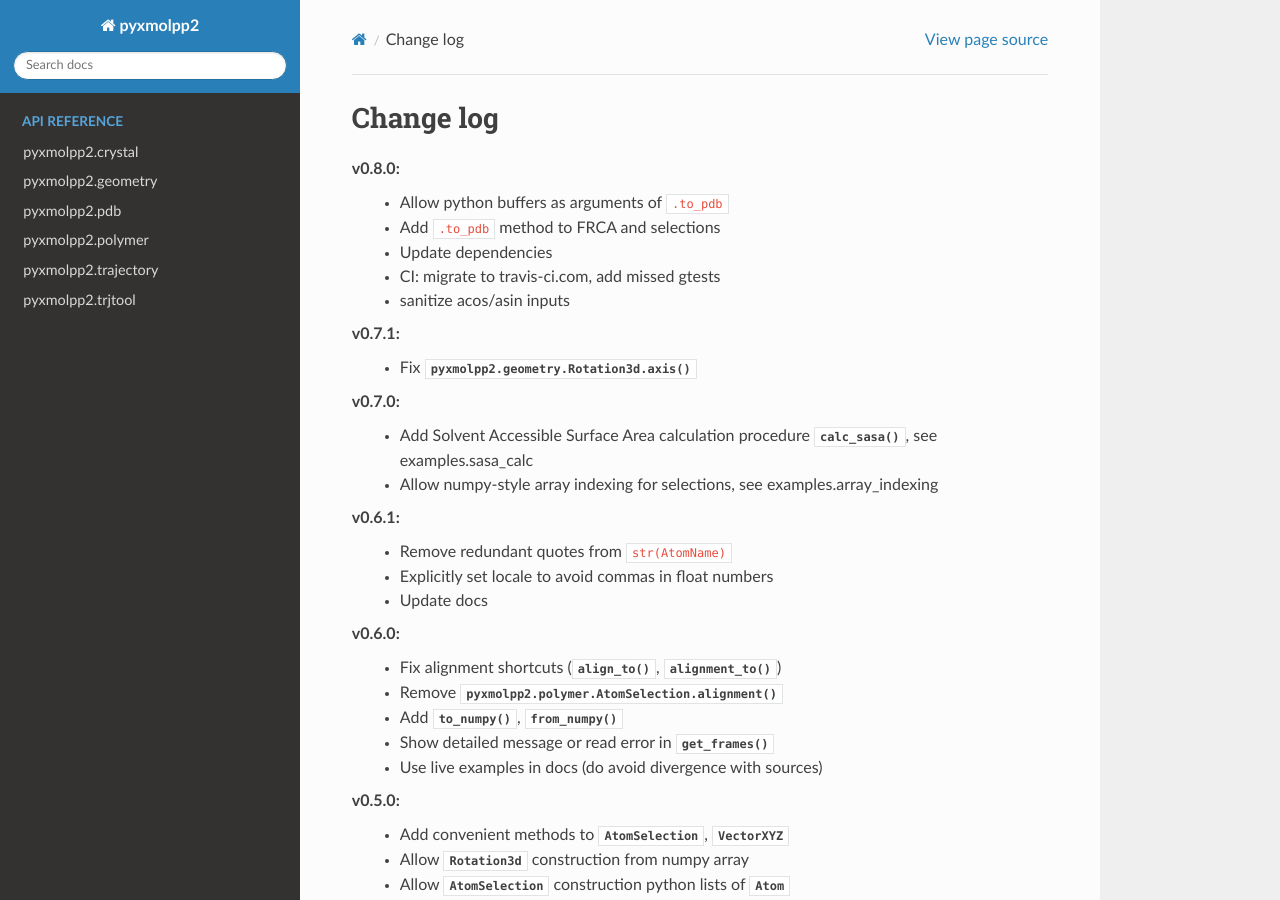
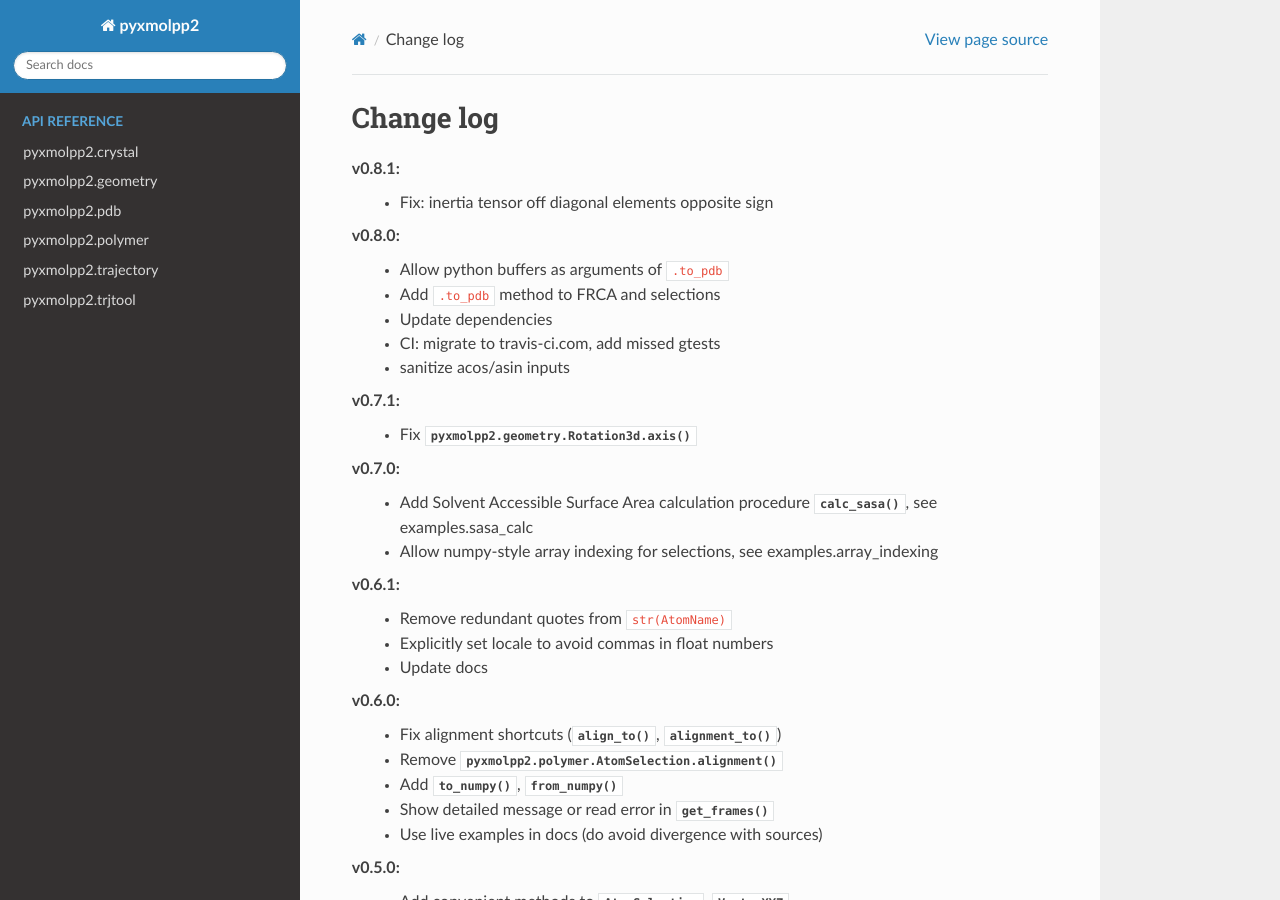
Before and after one commit to sizmailov/pyxmolpp2, a Sphinx documentation site: the page built from docs/source/changelog.rst, in a window 1280 px wide and 900 px high. Built offline with Sphinx 7.4.7 and the Read the Docs theme 2.0.0, drawn with Linux system fonts in a browser that asks for light colours; pages that are not in the unit, such as notebooks, are missing from menus.

Commit message:
doc: update changelog

```diff
--- a/docs/source/changelog.rst
+++ b/docs/source/changelog.rst
@@ -1,6 +1,8 @@
 ----------
 Change log
 ----------
+v0.8.1:
+  - Fix: inertia tensor off diagonal elements opposite sign
 v0.8.0:
   - Allow python buffers as arguments of ``.to_pdb``
   - Add ``.to_pdb`` method to FRCA and selections
```
